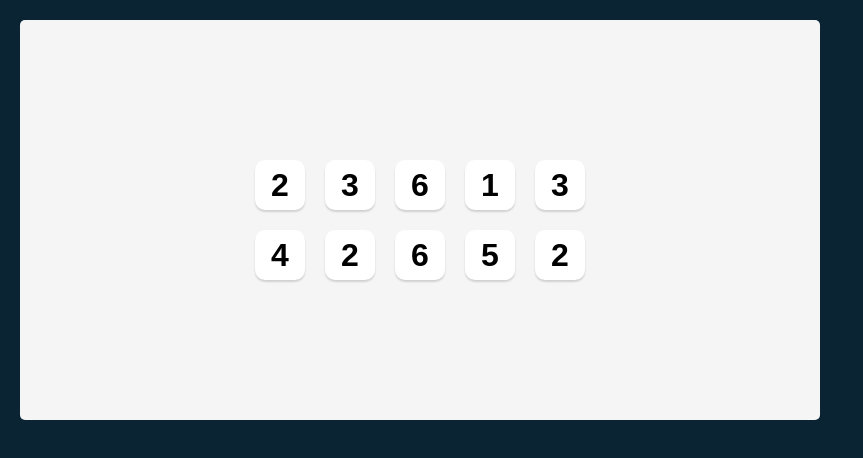
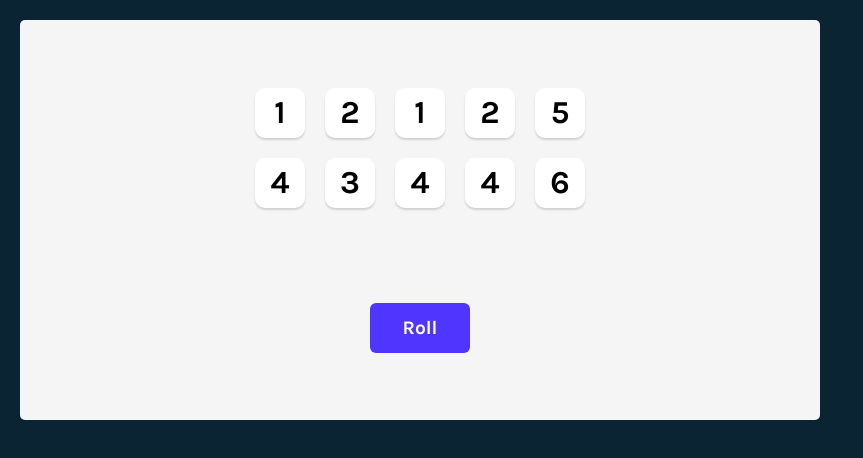
Before and after one commit to abawor/Tenzies_game, a React (Vite) app: page / in a window 1280 px wide. Shown: the top 458 px of the page, without its empty margins (0-863 px from the left). Built offline with nearby package versions, Linux system fonts and the light colour scheme.

Commit message:
Added random dice number generator and Roll button

```diff
--- a/src/App.jsx
+++ b/src/App.jsx
@@ -1,40 +1,30 @@
 import React from "react"
-import Die from "./Components/Die"
+import Die from "../Components/Die"
 
-/**
- * Challenge:
- *
- * - Create a Die component that takes a `value` prop
- * - Render 10 instances of the Die component (manually)
- *      - Provide a number between 1-6 for the value on each
- *        for now
- * - Style the <main> and <Die> components
- *   to look like they do in the slide
- *      - Hints: Create a container to hold the 10 instances
- *        of the Die component, and use CSS Grid to lay them
- *        out evenly in 2 rows of 5 columns
- *      - Use flexbox on main to center the dice container
- *        in the center of the page
- */
+export default function App() {
 
-function randomIntFromInterval(min, max) {
-    return Math.floor(Math.random() * (max - min + 1) + min)
-}
-export default function App() {
+    const [dice, setDice] = React.useState(allNewDice())
+
+    function allNewDice() {
+        const newDice = []
+        for (let i = 0; i < 10; i++) {
+            newDice.push(Math.ceil(Math.random() * 6))
+        }
+        return newDice
+    }
+
+    function rollDice() {
+        setDice(allNewDice())
+    }
+
+    const diceElements = dice.map(die => <Die value={die} />)
+
     return (
         <main>
-            <container className="dice-container">
-                <Die value={randomIntFromInterval(1, 6)} />
-                <Die value={randomIntFromInterval(1, 6)} />
-                <Die value={randomIntFromInterval(1, 6)} />
-                <Die value={randomIntFromInterval(1, 6)} />
-                <Die value={randomIntFromInterval(1, 6)} />
-                <Die value={randomIntFromInterval(1, 6)} />
-                <Die value={randomIntFromInterval(1, 6)} />
-                <Die value={randomIntFromInterval(1, 6)} />
-                <Die value={randomIntFromInterval(1, 6)} />
-                <Die value={randomIntFromInterval(1, 6)} />
-            </container>
+            <div className="dice-container">
+                {diceElements}
+            </div>
+            <button className="roll-dice" onClick={rollDice}>Roll</button>
         </main>
     )
 }
--- a/src/style.css
+++ b/src/style.css
@@ -1,12 +1,12 @@
 * {
   box-sizing: border-box;
-  font-family:Arial, Helvetica, sans-serif;
 }
 
 body {
   margin: 0;
   background-color: #0B2434;
   padding: 20px;
+  font-family: 'Karla', sans-serif;
 }
 
 main {
@@ -17,14 +17,14 @@ main {
   padding: 20px;
   display: flex;
   flex-direction: column;
-  justify-content: center;
+  justify-content: space-around;
   align-items: center;
 }
 
 .dice-container {
   display: grid;
   grid-template: auto auto / repeat(5, 1fr);
-  gap: 20px
+  gap: 20px;
 }
 
 .die-face {
@@ -42,3 +42,23 @@ main {
 .die-num {
   font-size: 2rem;
 }
+
+.roll-dice {
+  height: 50px;
+  width: 100px;
+  border: none;
+  border-radius: 6px;
+  background-color: #5035FF;
+  color: white;
+  font-size: 1.2rem;
+  font-family: 'Karla', sans-serif;
+  cursor: pointer;
+}
+
+.roll-dice:focus {
+  outline: none;
+}
+
+.roll-dice:active {
+  box-shadow: inset 5px 5px 10px -3px rgba(0, 0, 0, 0.7);
+}
```
Also changed, not shown: Components/Die.jsx (renamed from src/Components/Die.jsx).
